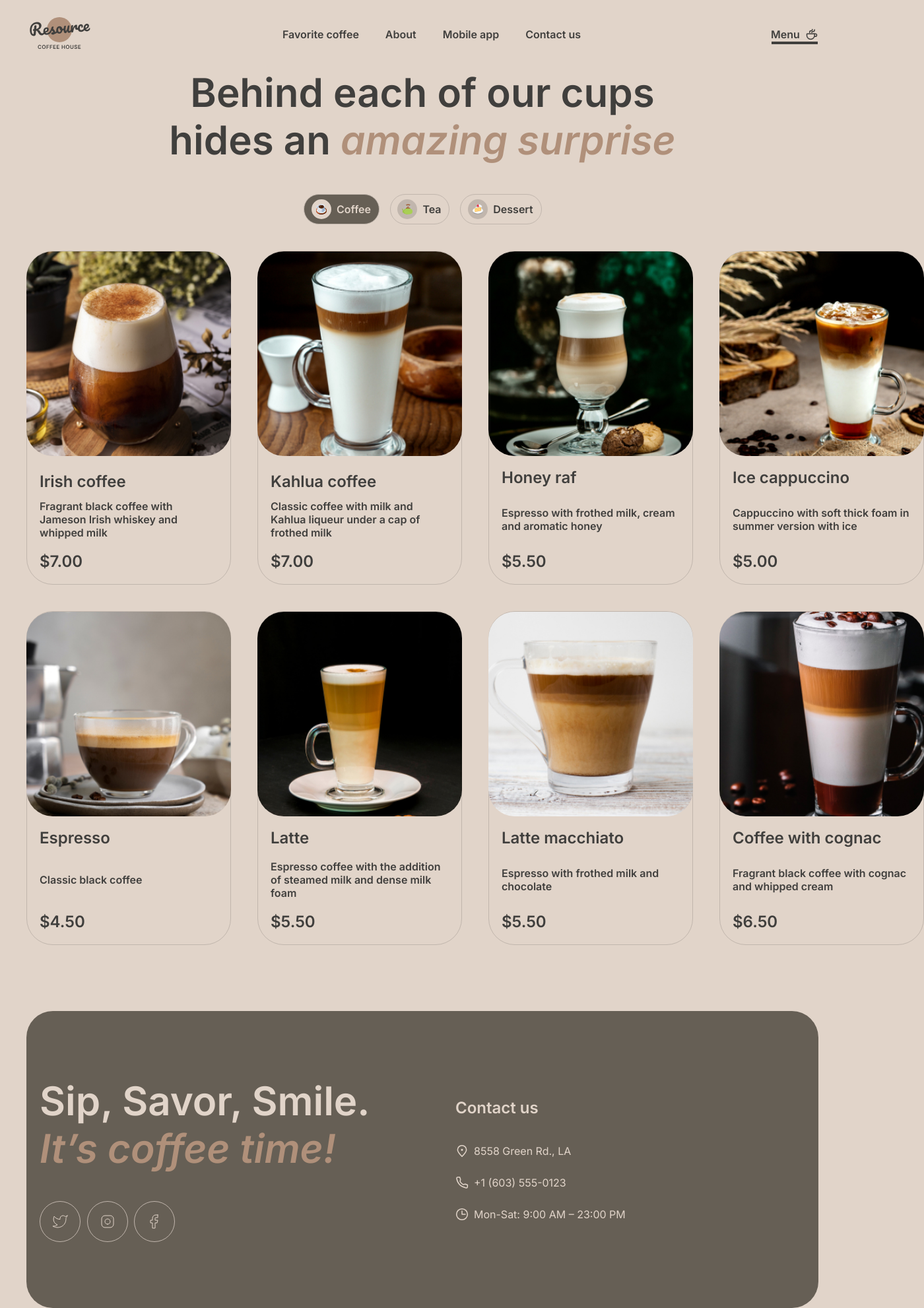
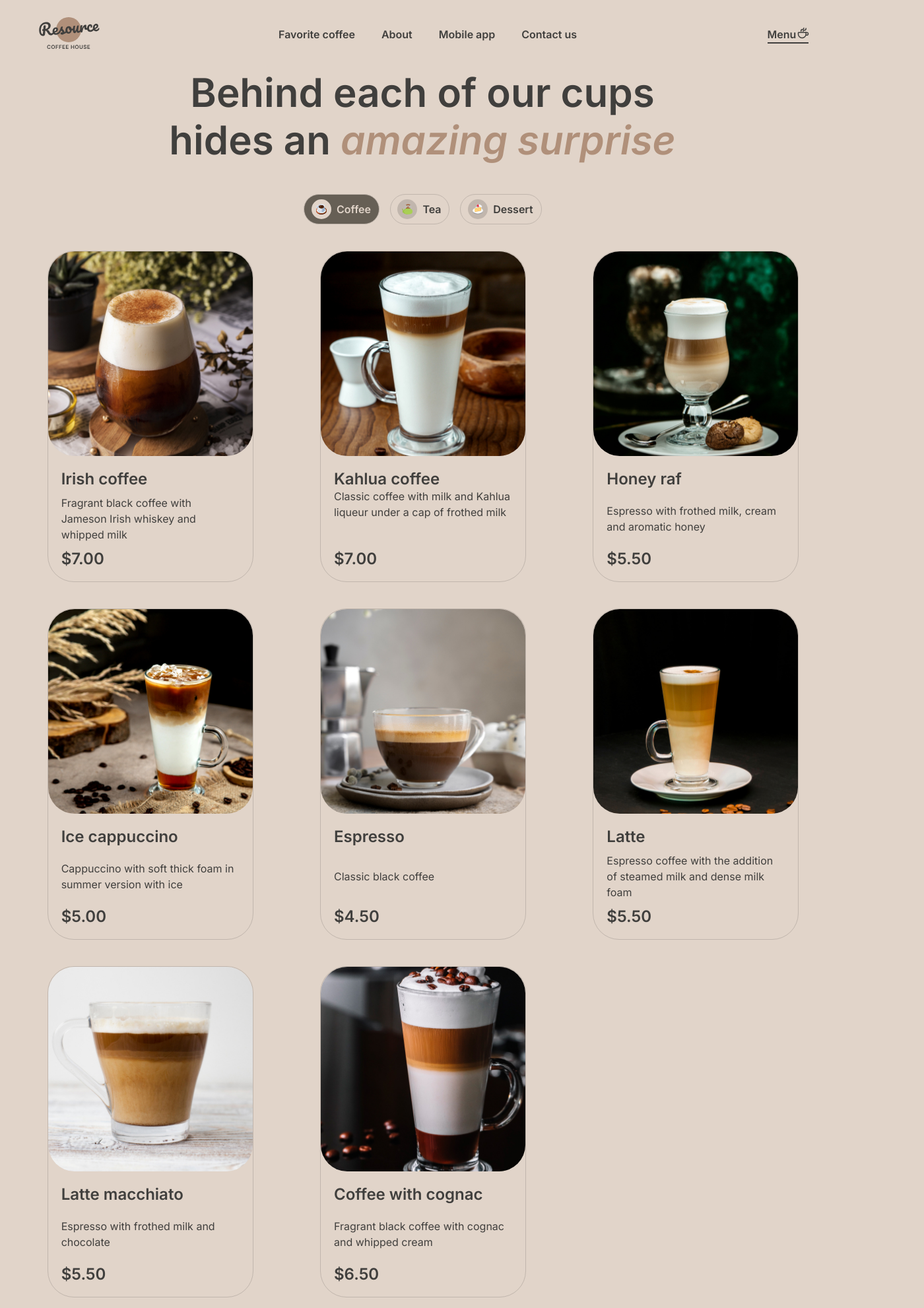
Before and after one commit to Butagit/Coffee-house, a plain HTML site: page menu.html in a window 1280 px wide. Shown: the top 1982 px of the page at 66% size, 1400 px wide, since content can reach past the window. Drawn offline with Linux system fonts and the light colour scheme.

Commit message:
update 2

```diff
--- a/menu.html
+++ b/menu.html
@@ -8,9 +8,9 @@
     <title>Document</title>
 </head>
 <body>
-    <header>
+    <header class="header">
         <div class="container">
-            <a href="main.html" class="logo">
+            <a href="index.html" class="logo">
                 <img src="./img/main/svg/logo.svg" alt="" class="header__logo">
             </a>
             <nav>
@@ -19,8 +19,14 @@
                 <a href="">Mobile app</a>
                 <a href="">Contact us</a>
             </nav>
+            <div class="coffee__menu__phone">
+                <svg width="18" height="10" viewBox="0 0 18 10" fill="none" xmlns="http://www.w3.org/2000/svg">
+                    <path d="M0.75 0.75H16.75" stroke="currentColor" stroke-width="1.5" stroke-linecap="round" stroke-linejoin="round"/>
+                    <path d="M0.75 8.75H16.75" stroke="currentColor" stroke-width="1.5" stroke-linecap="round" stroke-linejoin="round"/>
+                </svg>
+            </div>
             <div class="coffee__menu">
-                <a href="" class="menu__btn">Menu</a>
+                <a href="menu.html" class="menu__btn">Menu</a>
                 <img src="./img/main/svg/coffee-cup.svg" alt="" class="coffee__menu__logo">
                 <div class="menu__btn--active"></div>
             </div>
@@ -61,21 +67,24 @@
                     </div>
                 </div>
                 <div class="menu__cards">
-                    <div class="menu__card">
-                        <div class="card__foto">
-                            <img src="img/menu/jpg/coffee-1.jpg" alt="" class="card">
+                    <div class="card">
+                        <div class="card__photo">
+                            <img src="img/menu/jpg/coffee-1.jpg" alt="" class="photo">
                         </div>
                         <div class="card__info">
+                            <div class="card__name">
+                                <h4>Irish coffee</h4>
+                            </div>
                             <div class="card__desk">
-                                <h4>Irish coffee</h4>
                                 <p>Fragrant black coffee with Jameson Irish whiskey and whipped milk</p>
                             </div>
+
                             <h4>$7.00</h4>
                         </div>
                     </div>
-                    <div class="menu__card">
-                        <div class="card__foto">
-                            <img src="img/menu/jpg/coffee-2.jpg" alt="" class="card">
+                    <div class="card">
+                        <div class="card__photo">
+                            <img src="img/menu/jpg/coffee-2.jpg" alt="" class="photo">
                         </div>
                         <div class="card__info">
                             <div class="card__desk">
@@ -85,9 +94,9 @@
                             <h4>$7.00</h4>
                         </div>
                     </div>
-                    <div class="menu__card">
-                        <div class="card__foto">
-                            <img src="img/menu/jpg/coffee-3.jpg" alt="" class="card">
+                    <div class="card">
+                        <div class="card__photo">
+                            <img src="img/menu/jpg/coffee-3.jpg" alt="" class="photo">
                         </div>
                         <div class="card__info">
                             <h4>Honey raf</h4>
@@ -95,9 +104,9 @@
                             <h4>$5.50</h4>
                         </div>
                     </div>
-                    <div class="menu__card">
-                        <div class="card__foto">
-                            <img src="img/menu/jpg/coffee-4.jpg" alt="" class="card">
+                    <div class="card">
+                        <div class="card__photo">
+                            <img src="img/menu/jpg/coffee-4.jpg" alt="" class="photo">
                         </div>
                         <div class="card__info">
                             <h4>Ice cappuccino</h4>
@@ -105,9 +114,9 @@
                             <h4>$5.00</h4>
                         </div>
                     </div>
-                    <div class="menu__card">
-                        <div class="card__foto">
-                            <img src="img/menu/jpg/coffee-5.jpg" alt="" class="card">
+                    <div class="card">
+                        <div class="card__photo">
+                            <img src="img/menu/jpg/coffee-5.jpg" alt="" class="photo">
                         </div>
                         <div class="card__info">
                             <h4>Espresso</h4>
@@ -115,9 +124,9 @@
                             <h4>$4.50</h4>
                         </div>
                     </div>
-                    <div class="menu__card">
-                        <div class="card__foto">
-                            <img src="img/menu/jpg/coffee-6.jpg" alt="" class="card">
+                    <div class="card">
+                        <div class="card__photo">
+                            <img src="img/menu/jpg/coffee-6.jpg" alt="" class="photo">
                         </div>
                         <div class="card__info">
                             <h4>Latte</h4>
@@ -125,9 +134,9 @@
                             <h4>$5.50</h4>
                         </div>
                     </div>
-                    <div class="menu__card">
-                        <div class="card__foto">
-                            <img src="img/menu/jpg/coffee-7.jpg" alt="" class="card">
+                    <div class="card">
+                        <div class="card__photo">
+                            <img src="img/menu/jpg/coffee-7.jpg" alt="" class="photo">
                         </div>
                         <div class="card__info">
                             <h4>Latte macchiato</h4>
@@ -135,9 +144,9 @@
                             <h4>$5.50</h4>
                         </div>
                     </div>
-                    <div class="menu__card">
-                        <div class="card__foto">
-                            <img src="img/menu/jpg/coffee-8.jpg" alt="" class="card">
+                    <div class="card">
+                        <div class="card__photo">
+                            <img src="img/menu/jpg/coffee-8.jpg" alt="" class="photo">
                         </div>
                         <div class="card__info">
                             <h4>Coffee with cognac</h4>
@@ -153,7 +162,8 @@
         <section class="footer">
             <div class="container">
                 <div class="footer__body">
-                    <div class="footer__body__info">
+                    <div class="footer__wrapper">
+                        <div class="footer__wrapper__info">
                             <h2>Sip, Savor, Smile. <span>It’s coffee time!</span></h2>
                             <div class="footer__btns">
                                 <div class="footer__btn">
@@ -175,7 +185,7 @@
                                 </div>
                             </div>
                         </div>
-                    <div class="footer__body__contacts">
+                        <div class="footer__wrapper__contacts">
                             <div class="contact__title">
                                 <h4>Contact us</h4>
                             </div>
@@ -199,6 +209,7 @@
                         </div>
                     </div>
                 </div>
+            </div>
         </section>
     </footer>
 </body>
--- a/scss/menu/menu.scss
+++ b/scss/menu/menu.scss
@@ -1,11 +1,17 @@
-@import url('https://fonts.googleapis.com/css2?family=Inter:ital,opsz,wght@0,14..32,100..900;1,14..32,100..900&display=swap');
+ @import url('https://fonts.googleapis.com/css2?family=Inter:ital,opsz,wght@0,14..32,100..900;1,14..32,100..900&display=swap');
 
 // ОБЩИЕ СТИЛИ
+
+html {
+    font-size: 10px;
+    scroll-behavior: smooth;
+}
 
 body {
     background-color: #E1D4C9;
     margin: 0;
     font-family: Inter;
+    box-sizing: border-box;
 
 }
 
@@ -24,6 +30,7 @@ p {
     font-size: 16px;
     color: #403F3D;
     margin: 0;
+    line-height: 150%;
 
 }
 
@@ -52,18 +59,17 @@ a {
 
 
 
-// ШАПКА
+// HEADER
 
-header {
-margin: 20px 40px;
+.header {
+margin: 2rem 4.2%;
     .container {
         display: flex;
         justify-content: space-between;
         align-items: center;
     }
+}
 
-
-}
 
 .logo {
     cursor: pointer;
@@ -71,46 +77,48 @@ margin: 20px 40px;
 
 nav {
     display: flex;
-    gap: 40px;
-
-    a:hover {
-        opacity: 0.8;
-    }
+    gap: 4rem;
 }
 
 .coffee__menu {
-    width: 72px;
-    height: 28px;
-    display: flex;
-    justify-content: space-between;
-    align-items: center;
-    position: relative;
+  position: relative;
+  display: inline-block;
+
+  .menu__btn {
+    padding: 1rem 2rem;
+  }
+}
+
+.coffee__menu__phone {
+    display: none;
+    color: #403F3D;
+}
+
+
+.coffee__menu__logo {
+  position: absolute;
+  transform: translateX(-29px) translateY(-12px);
+  pointer-events: none;
+  padding: 1rem;
+  transition: all 0.3s ease;
+}
+
+.menu__btn--active {
+    position: absolute;
+    transform: translateX(21px) translateY(2px);
+    width: 6rem;
+    border: 1px solid #403F3D;
 }
 
 
 
-
-.menu__btn--active {
-    position: absolute;
-    transform: translateX(1px) translateY(13px);
-    width: 66px;
-    border: 2px solid #403F3D;
-}
-
 // MAIN
 
 .menu {
-    margin: 20px 40px 100px 40px;
+    margin: 2rem 4rem 10rem 4rem;
+}
 
-    p {
-        font-weight: 600;
-    }
 
-    img {
-    width: 16px;
-    height: 24px;
-}
-}
 
 .menu__info {
     height: 236px;
@@ -131,6 +139,13 @@ nav {
     align-items: center;
     gap: 16px;
 
+    img {
+        width: 16px;
+        height: 24px;
+    }
+    p {
+        font-weight: 600;
+    }
 }
 
 .btn {
@@ -143,7 +158,9 @@ nav {
     box-sizing: border-box;
     transition: all 0.5s ease;
     cursor: pointer;
+
 }
+
 
 .btn:hover {
     background-color: #665F55;
@@ -187,9 +204,7 @@ nav {
     display: flex;
     justify-content: center;
     align-items: center;
-
 }
-
 
 .body__dessert {
     width: 30px;
@@ -204,8 +219,6 @@ nav {
 .btn__title {
     padding: 0 0 0 8px;
 }
-
-
 
 .coffee {
     width: 115px;
@@ -222,101 +235,55 @@ nav {
 
 // CARDS
 
+
 .menu__cards {
-    margin-top: 40px;
     display: grid;
-    grid-template-columns: repeat(4, 1fr);
-    gap: 40px;
-    flex-wrap: wrap;
-    flex: 1 1 200px;
+    gap: 4rem;
+    grid-template-columns: repeat(auto-fit, 310px);
+    margin: 4rem 0 0 0;
+    justify-content: space-around;
 }
 
-.menu__card {
-    width: 310px;
-    height: 506px;
+.card {
+    border-radius: 4rem;
+    height: 50rem;
+    width: 31rem;
     border: 1px solid #C1B6AD;
-    border-radius: 40px;
+    display: flex;
+    flex-direction: column;
+}
+
+.card__photo {
+    width: 100%;
+    height: 31rem;
+    border-radius: 4rem;
+    overflow: hidden;
+}
+
+.photo {
+    width: 100%;
+    height: 100%;
+    object-fit: contain;
+    transform: scale(1.2);
+    transition: all 1s ease;
+}
+
+.photo:hover {
+    transform: scale(1.1);
+}
+
+.card__info {
     display: flex;
     flex-direction: column;
     justify-content: space-between;
-    align-items: center;
-    box-sizing: border-box;
+    height: 15rem;
+    padding: 2rem;
 }
-
-.card__foto {
-    width: 310px;
-    height: 310px;
-    position: relative;
-    object-fit: cover;
-    border-radius: 40px;
-    overflow: hidden;
-    display: flex;
-    justify-content: center;
-    align-items: center;
-
-
-    .card {
-        transition: all 1s ease;
-        position: absolute;
-        width: 100%;
-        height: 100%;
-        transform: scale(1.2);
-    }
-
-    .card:hover {
-        transform: scale(1);
-    }
-
-
-}
-
-
-
-.card__info {
-    width: 270px;
-    height: 156px;
-    display: flex;
-    flex-direction: column;
-    justify-content: space-between;
-    align-items: start;
-    padding: 0 0 20px 0;
-}
-
-.card__desk {
-    height: 114px;
-    display: flex;
-    flex-direction: column;
-    justify-content: space-around;
-    align-items: start;
-}
-
-
-
-
-
-
-
-
-
-
-
-
-
-
-
-
-
-
-
-
-
-
-
 
 // FOOTER
 
 .footer {
-    margin: 0 40px 40px 40px;
+    margin: 0 3.8% 4rem 3.8%;
 
     h2 {
         color: #E1D4C9;
@@ -333,16 +300,23 @@ nav {
 
 .footer__body {
     background-color: #665F55;
-    border-radius: 40px;
+    border-radius: 4rem;
     display: flex;
-    justify-content: center;
+    justify-content: space-around;
     align-items: center;
-    height: 450px;
+    height: 45rem;
 }
 
-.footer__body__info {
-    width: 530px;
-    height: 250px;
+.footer__wrapper {
+    display: flex;
+    justify-content: space-around;
+    align-items: center;
+    height: 100%;
+}
+
+.footer__wrapper__info {
+    width: 60%;
+    height: 50%;
     display: flex;
     flex-direction: column;
     justify-content: space-between;
@@ -350,7 +324,7 @@ nav {
 }
 
 .footer__btns {
-    width: 205px;
+    width: 20rem;
     display: flex;
     justify-content: space-between;
     align-items: center;
@@ -358,9 +332,9 @@ nav {
 
 .footer__btn {
     border: 1px solid #C1B6AD;
-    border-radius: 100px;
-    width: 60px;
-    height: 60px;
+    border-radius: 10rem;
+    width: 6rem;
+    height: 6rem;
     display: flex;
     justify-content: center;
     align-items: center;
@@ -381,14 +355,13 @@ nav {
 
 }
 
-.footer__body__contacts {
-    height: 186px;
-    width: 530px;
+.footer__wrapper__contacts {
+    height: 18.6rem;
+    width: 32%;
     display: flex;
     flex-direction: column;
     justify-content: space-between;
     align-items: start;
-    margin: 0 0 0 100px;
 
 }
 
@@ -403,11 +376,11 @@ nav {
     flex-direction: column;
     justify-content: space-between;
     align-items: start;
-    width: 262px;
-    height: 116px;
+    width: 26.2rem;
+    height: 11.6rem;
 
     p {
-        margin: 0 0 0 8px;
+        margin: 0 0 0 0.8rem;
     }
 }
 
@@ -428,7 +401,7 @@ nav {
 
 .border__tag {
     position: absolute;
-    width: 170px;
+    width: 17rem;
     transform: translateX(2px) translateY(4px);
     opacity: 0;
     transition: all 0.5s ease;
@@ -446,7 +419,7 @@ nav {
 .border__phone {
     position: absolute;
     transform: translateX(2px) translateY(4px);
-    width: 163px;
+    width: 16.3rem;
     opacity: 0;
     transition: all 0.5s ease;
 
@@ -464,7 +437,7 @@ nav {
 .border__clock {
     position: absolute;
     transform: translateX(2px) translateY(4px);
-    width: 252px;
+    width: 25.2rem;
     opacity: 0;
     transition: all 0.5s ease;
 
@@ -478,3 +451,188 @@ nav {
     }
 
 }
+
+// MEDIA QUERY
+
+// ОБЩИЕ
+
+@media (hover:none) {
+    .photo {
+        transform: scale(1.1) !important;
+    }
+
+    // .btn:hover {
+    //     background-color: #E1D4C9;
+
+    //     .icon {
+    //         background-color: #939598;
+    //     }
+
+    //     p {
+    //         color: #665F55;
+    //     }
+    // }
+
+
+    .contact:hover {
+        cursor: default;
+        .border__tag,
+        .border__phone,
+        .border__clock {
+          transform: translateX(2px) translateY(4px);
+          opacity: 0;
+          pointer-events: none !important;
+        }
+
+    }
+
+    .footer__btn:hover {
+        background-color: #665F55 !important;
+
+        svg {
+            color: #E1D4C9 !important;
+        }
+
+    }
+}
+
+
+
+
+@media (max-width: 787px) {
+    h1 {
+        font-size: 52px;
+    }
+}
+
+@media (max-width: 697px) {
+    h1 {
+        font-size: 52px;
+    }
+}
+
+@media (max-width: 675px) {
+    h2 {
+        font-size: 50px;
+    }
+}
+
+@media (max-width: 655px) {
+    h1 {
+        font-size: 42px;
+    }
+
+    h2 {
+        font-size: 42px;
+    }
+}
+
+@media (max-width: 450px) {
+    h1 {
+        font-size: 38px;
+    }
+
+    h2 {
+        font-size: 32px;
+    }
+}
+
+@media (max-width: 380px) {
+    h1 {
+        font-size: 32px;
+    }
+}
+
+// HEADER
+
+@media (max-width: 768px) {
+    .header {
+
+        nav {
+            display: none;
+        }
+
+        .coffee__menu {
+            display: none;
+        }
+
+        .coffee__menu__phone {
+            width: 44px;
+            height: 44px;
+            border: 1px solid #665F55;
+            border-radius: 100px;
+            display: flex;
+            justify-content: center;
+            align-items: center;
+        }
+    }
+}
+
+@media (max-width: 380px) {
+    .header {
+        margin: 20px 16px;
+    }
+}
+
+// MAIN
+
+@media (max-width: 895px) {
+    .menu__title {
+        width: 100%;
+    }
+}
+
+@media (max-width: 450px) {
+    .menu__btns {
+        gap:  8px;
+    }
+}
+
+
+
+// FOOTER
+
+@media (max-width: 1300px) {
+    .footer__body {
+        max-width: 1230px;
+
+    }
+}
+
+@media (max-width: 890px) {
+
+    .footer__body {
+        height: 736px;
+
+    }
+    .footer__wrapper {
+        flex-direction: column;
+        height: 70%;
+
+    }
+    .footer__wrapper__info {
+        width: 80%;
+        height: 47%;
+    }
+
+    .footer__wrapper__contacts {
+        width: 80%;
+    }
+}
+
+@media (max-width: 645px) {
+    .footer__body {
+        height: 700px;
+    }
+}
+@media (max-width: 515px) {
+    .footer__wrapper__info {
+        height: 40%;
+    }
+}
+
+@media (max-width: 380px) {
+    .footer {
+        margin: 0 16px 40px 16px;
+    }
+}
```
Also changed, not shown: scss/main/main.scss (+11 -13 lines), scss/main/main.css, scss/menu/menu.css, 2 other files. Lines whose indentation alone changed are shown as unchanged.
